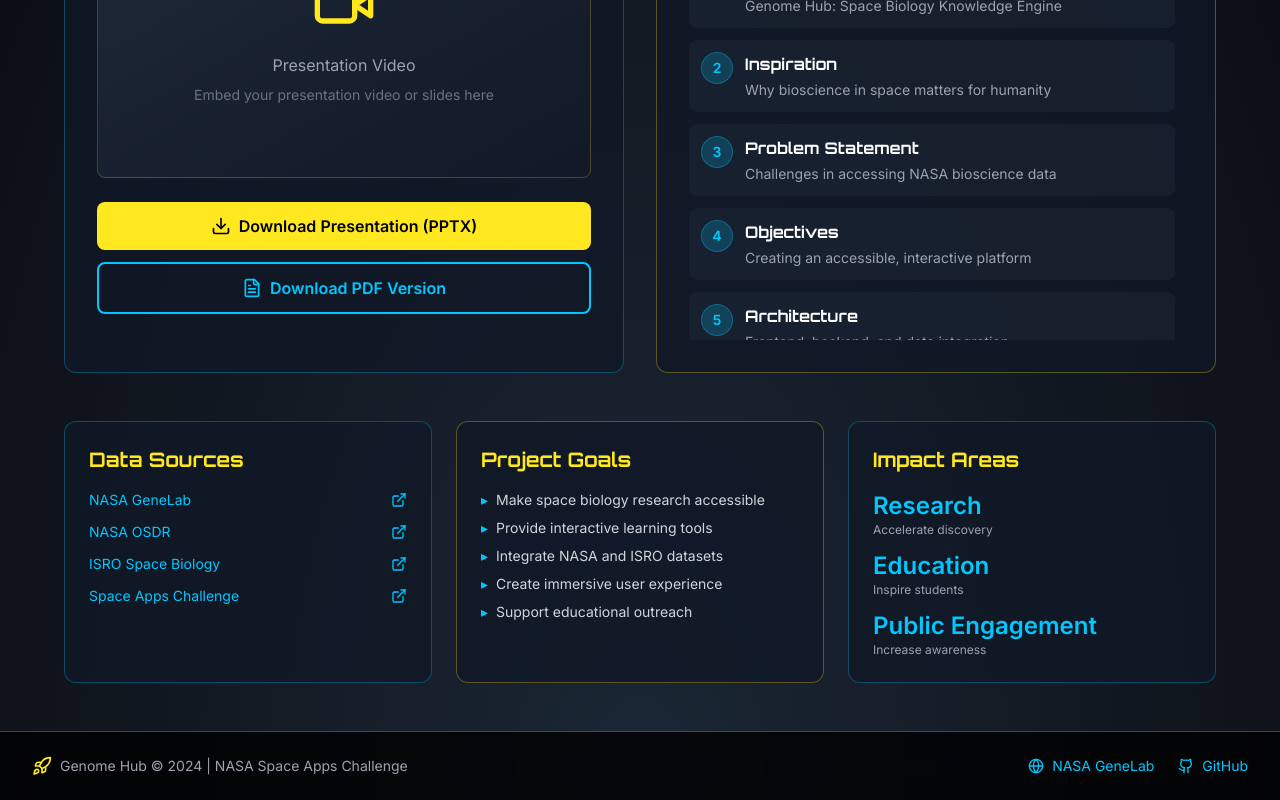
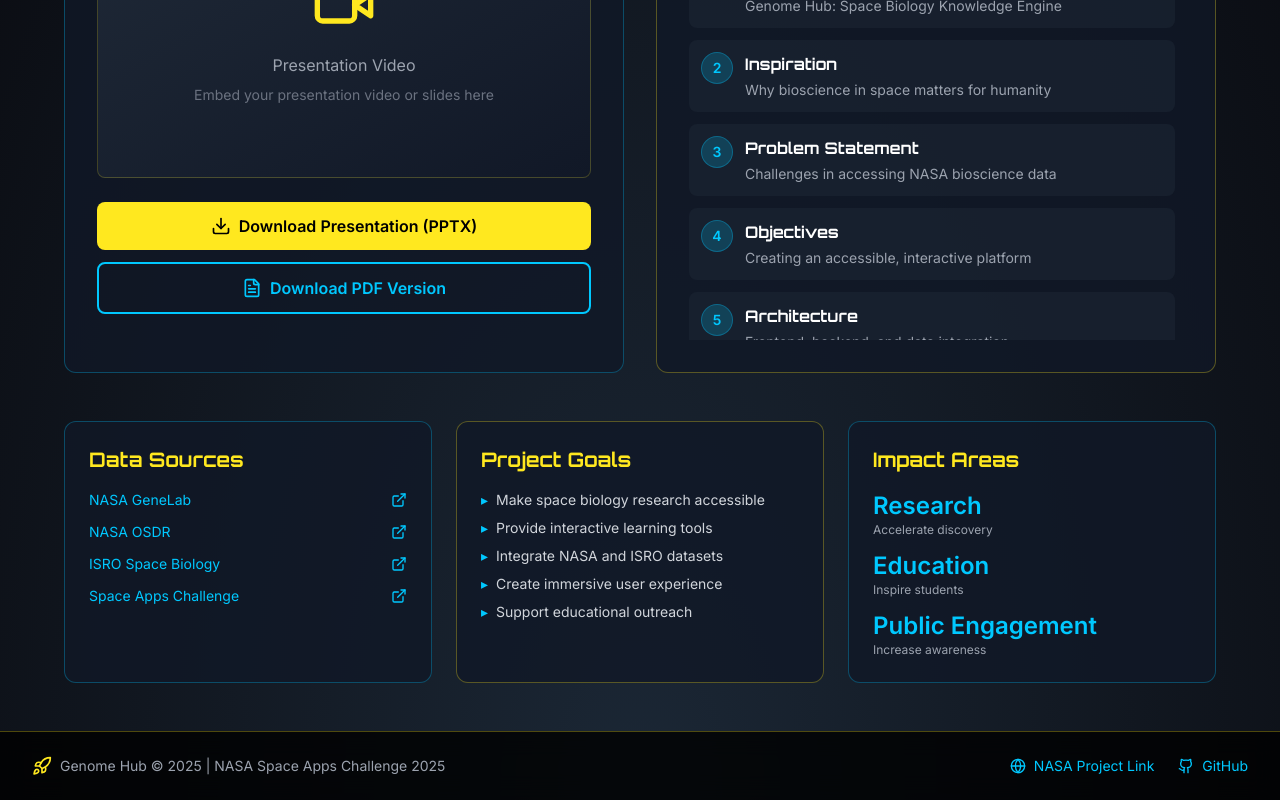
Before and after one commit to RaghuvaranDBECse32/Genome-Hub, a React (Vite) app: page /presentation in a window 1280 px wide. Shown: the part 369-1169 px from the top of the page. Built offline with nearby package versions, Linux system fonts and the light colour scheme.

Commit message:
Update Footer.tsx
Signed-off-by: Raghuvaran D <95303531+RaghuvaranDBECse32@users.noreply.github.com>

```diff
--- a/src/components/Footer.tsx
+++ b/src/components/Footer.tsx
@@ -8,22 +8,22 @@ export default function Footer() {
           <div className="flex items-center space-x-2">
             <Rocket className="w-5 h-5 text-[#FFE81F]" />
             <span className="text-sm text-gray-400">
-              Genome Hub © 2024 | NASA Space Apps Challenge
+              Genome Hub © 2025 | NASA Space Apps Challenge 2025
             </span>
           </div>
 
           <div className="flex items-center space-x-6">
             <a
-              href="https://www.nasa.gov/genelab/"
+              href="https://www.spaceappschallenge.org/2025/find-a-team/genome-hub/"
               target="_blank"
               rel="noopener noreferrer"
               className="flex items-center space-x-2 text-[#00C8FF] hover:text-[#FFE81F] transition-colors"
             >
               <Globe className="w-4 h-4" />
-              <span className="text-sm">NASA GeneLab</span>
+              <span className="text-sm">NASA Project Link</span>
             </a>
             <a
-              href="https://github.com"
+              href="https://github.com/RaghuvaranDBECse32/Genome-Hub"
               target="_blank"
               rel="noopener noreferrer"
               className="flex items-center space-x-2 text-[#00C8FF] hover:text-[#FFE81F] transition-colors"
```
